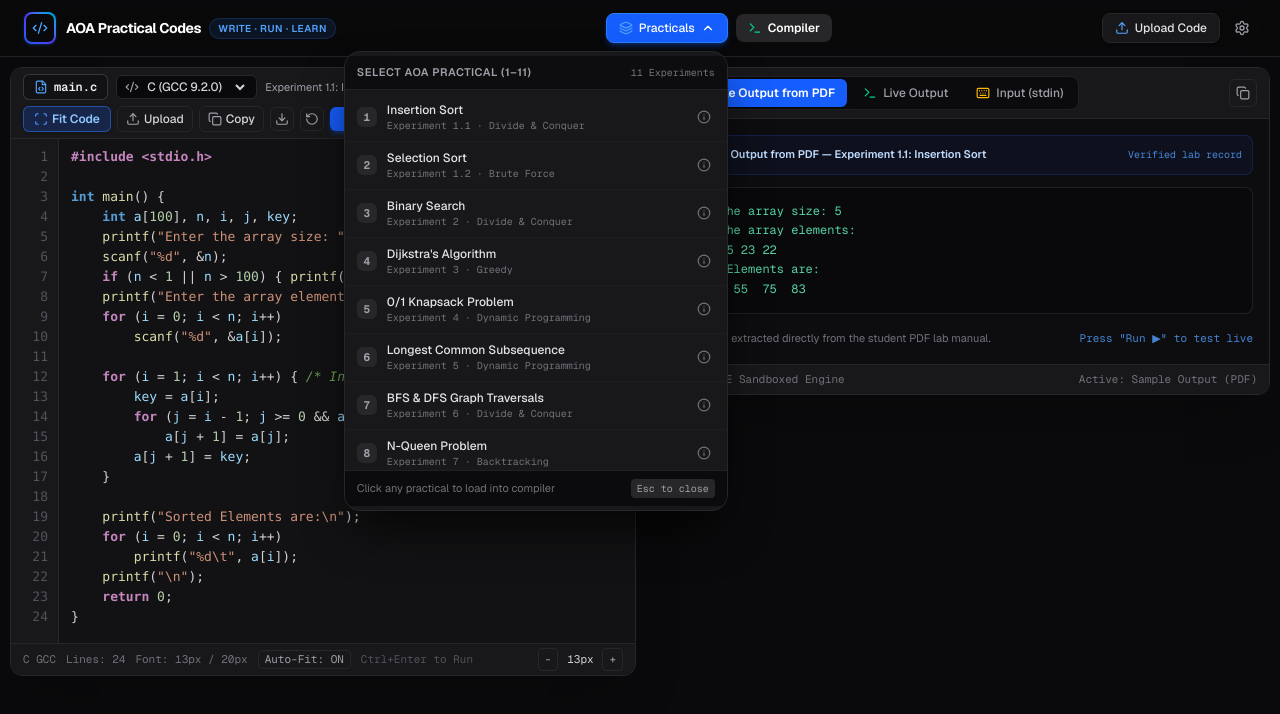
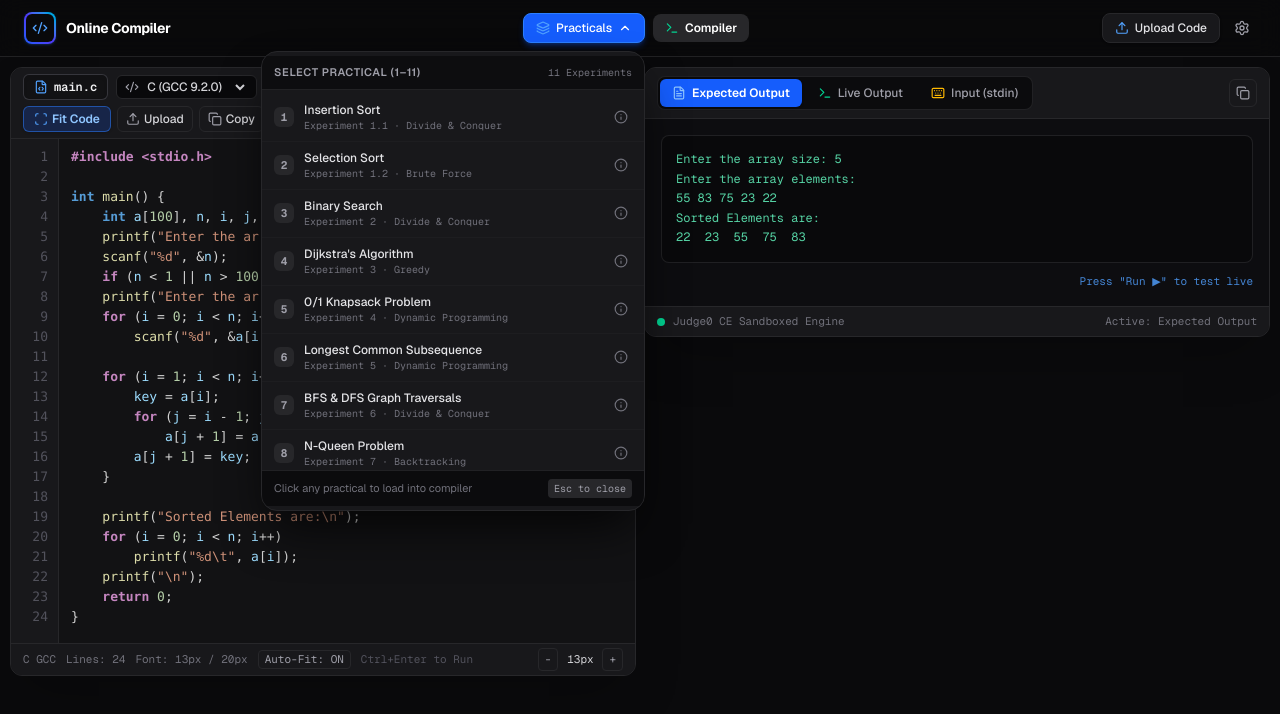
Before and after one commit to SamSurve/CODE-S, a Next.js app: page /compiler in a window 1280 px wide. Both pictures are taken after a click on the button "Practicals". Shown: the top 714 px of the page. Built offline with nearby package versions, Linux system fonts and the light colour scheme.

Commit message:
Update brand name to Online Compiler, remove PDF wording, and show clean Expected Output terminal

```diff
--- a/src/app/layout.tsx
+++ b/src/app/layout.tsx
@@ -13,17 +13,15 @@ const geistMono = Geist_Mono({
 });
 
 export const metadata: Metadata = {
-  title: 'AOA Practical Codes — Write. Run. Learn.',
+  title: 'Online Compiler',
   description:
-    'An interactive AOA (Analysis of Algorithms) practical library and online sandboxed compiler to write, upload, edit, and execute C and C++ programs.',
+    'An interactive online sandboxed compiler to write, upload, edit, and execute C and C++ programs.',
   keywords: [
-    'AOA',
-    'Analysis of Algorithms',
+    'Online Compiler',
     'C Compiler',
     'C++ Compiler',
     'Online IDE',
     'Judge0',
-    'Engineering Practicals',
     'Algorithms'
   ],
   authors: [{ name: 'Siddhant Surve' }]
--- a/src/app/practicals/page.tsx
+++ b/src/app/practicals/page.tsx
@@ -64,7 +64,7 @@ export default function PracticalsPage() {
               <span className="text-xs text-zinc-500">11 Full Practicals</span>
             </div>
             <h1 className="text-2xl sm:text-3xl font-extrabold text-white tracking-tight">
-              AOA Practical Library
+              Algorithm Practical Library
             </h1>
             <p className="text-sm text-zinc-400 mt-1 max-w-2xl leading-relaxed">
               Explore Analysis of Algorithms experiments with documented aims, step-by-step algorithms,
--- a/src/components/CodeEditor.tsx
+++ b/src/components/CodeEditor.tsx
@@ -418,7 +418,7 @@ export default function CodeEditor({
               requestAnimationFrame(resetScroll);
             }}
             className="p-1 rounded-md bg-zinc-900 hover:bg-zinc-800 border border-zinc-800 text-zinc-400 hover:text-white transition-colors"
-            title="Reset code to original PDF version"
+            title="Reset code to original version"
           >
             <RotateCcw className="w-3.5 h-3.5" />
           </button>
--- a/src/components/Navbar.tsx
+++ b/src/components/Navbar.tsx
@@ -92,10 +92,7 @@ export default function Navbar() {
             </div>
             <div className="flex items-center gap-2">
               <span className="font-bold text-sm tracking-tight text-white group-hover:text-blue-400 transition-colors">
-                AOA Practical Codes
-              </span>
-              <span className="hidden sm:inline-block px-2 py-0.5 text-[10px] font-semibold tracking-wider uppercase rounded-full bg-blue-500/10 text-blue-400 border border-blue-500/20">
-                Write · Run · Learn
+                Online Compiler
               </span>
             </div>
           </Link>
@@ -129,7 +126,7 @@ export default function Navbar() {
                 <div className="absolute left-0 sm:left-auto sm:right-0 mt-2 w-80 sm:w-96 rounded-2xl bg-zinc-900 border border-zinc-800 shadow-2xl shadow-black/80 z-50 overflow-hidden py-1 animate-in fade-in zoom-in-95 duration-150">
                   <div className="px-3 py-2 border-b border-zinc-800/80 bg-zinc-950/70 flex items-center justify-between">
                     <span className="text-[11px] font-semibold uppercase tracking-wider text-zinc-400">
-                      Select AOA Practical (1–11)
+                      Select Practical (1–11)
                     </span>
                     <span className="text-[10px] text-zinc-500 font-mono">11 Experiments</span>
                   </div>
--- a/src/components/PracticalDetailModal.tsx
+++ b/src/components/PracticalDetailModal.tsx
@@ -241,7 +241,7 @@ export default function PracticalDetailModal({
         {/* Footer */}
         <div className="flex items-center justify-between px-6 py-4 border-t border-zinc-800 bg-zinc-950/70">
           <span className="text-xs text-zinc-500 hidden sm:inline">
-            Preserved directly from college syllabus AOA record
+            Verified sample test case
           </span>
           <div className="flex items-center gap-3 w-full sm:w-auto justify-end">
             <button
--- a/src/components/RightOutputPanel.tsx
+++ b/src/components/RightOutputPanel.tsx
@@ -117,7 +117,7 @@ export default function RightOutputPanel({
       <div className="flex flex-wrap items-center justify-between gap-2 px-3 py-2 bg-[#18181b] border-b border-zinc-800 shrink-0">
         {/* Navigation Tabs */}
         <div className="flex items-center gap-1 bg-zinc-950/80 p-0.5 rounded-lg border border-zinc-800/80 text-xs">
-          {/* Tab 1: Sample Output from PDF (Default when practical is selected) */}
+          {/* Tab 1: Expected Output (Default when practical is selected) */}
           <button
             type="button"
             onClick={() => onTabChange('pdf_sample')}
@@ -128,7 +128,7 @@ export default function RightOutputPanel({
             }`}
           >
             <FileText className="w-3.5 h-3.5 text-blue-300" />
-            <span>Sample Output from PDF</span>
+            <span>Expected Output</span>
           </button>
 
           {/* Tab 2: Live Execution Output */}
@@ -212,30 +212,16 @@ export default function RightOutputPanel({
       {/* Main Content Area */}
       <div className="relative flex-1 p-4 font-mono text-xs overflow-y-auto leading-relaxed select-text bg-[#0d0d10]">
         {/* ========================================================================= */}
-        {/* TAB 1: Sample Output from PDF (Immediately shown on practical selection) */}
+        {/* TAB 1: Expected Output (Immediately shown on practical selection)        */}
         {/* ========================================================================= */}
         {activeTab === 'pdf_sample' && (
-          <div className="space-y-3">
-            {/* Context Banner */}
-            <div className="flex items-center justify-between p-2.5 rounded-lg bg-blue-950/20 border border-blue-900/40 text-blue-300 text-[11px] font-sans">
-              <div className="flex items-center gap-2">
-                <span className="w-2 h-2 rounded-full bg-blue-400 inline-block" />
-                <span className="font-semibold text-blue-200">
-                  Sample Output from PDF — {practicalExpNumber ? `${practicalExpNumber}: ` : ''}{practicalTitle || 'Practical'}
-                </span>
-              </div>
-              <span className="text-[10px] text-blue-400/80 font-mono">
-                Verified lab record
-              </span>
-            </div>
-
-            {/* Preserved PDF Output */}
-            <pre className="p-3.5 rounded-lg bg-zinc-950/80 border border-zinc-800/80 text-emerald-300/90 whitespace-pre-wrap break-words selection:bg-emerald-500/20 leading-relaxed font-mono text-[12px]">
-              {sampleOutput || '(No sample output available for this practical)'}
+          <div className="space-y-2 h-full flex flex-col">
+            {/* Output Box */}
+            <pre className="flex-1 p-3.5 rounded-lg bg-zinc-950/80 border border-zinc-800/80 text-emerald-300/90 whitespace-pre-wrap break-words selection:bg-emerald-500/20 leading-relaxed font-mono text-[12px] overflow-auto">
+              {sampleOutput || '(No expected output available for this practical)'}
             </pre>
 
-            <div className="flex items-center justify-between text-[11px] text-zinc-500 font-sans pt-1">
-              <span>This output is extracted directly from the student PDF lab manual.</span>
+            <div className="flex items-center justify-end text-[11px] text-zinc-500 font-sans pt-0.5">
               <span className="font-mono text-blue-400/80">Press &quot;Run ▶&quot; to test live</span>
             </div>
           </div>
@@ -253,7 +239,7 @@ export default function RightOutputPanel({
                   Compiling &amp; Executing in GCC Sandbox...
                 </p>
                 <p className="text-[11px] text-zinc-500 font-sans">
-                  Using preloaded PDF sample input automatically.
+                  Using preloaded sample input automatically.
                 </p>
               </div>
             ) : !result ? (
@@ -327,7 +313,7 @@ export default function RightOutputPanel({
                 <Sparkles className="w-3.5 h-3.5 text-amber-400" />
                 <span>
                   {sampleInput
-                    ? 'Sample input automatically loaded from PDF. You may edit it freely.'
+                    ? 'Sample input automatically loaded. You may edit it freely.'
                     : 'No standard input required for this program.'}
                 </span>
               </div>
@@ -337,7 +323,7 @@ export default function RightOutputPanel({
                   onClick={() => onStdinChange(sampleInput)}
                   className="text-[11px] text-amber-400 hover:underline font-mono"
                 >
-                  Reset to PDF Sample
+                  Reset to Sample Input
                 </button>
               )}
             </div>
@@ -363,7 +349,7 @@ export default function RightOutputPanel({
           <span>{result?.engine || 'Judge0 CE Sandboxed Engine'}</span>
         </div>
         <div className="flex items-center gap-3">
-          <span>Active: {activeTab === 'pdf_sample' ? 'Sample Output (PDF)' : activeTab === 'live_run' ? 'Live Execution' : 'Standard Input'}</span>
+          <span>Active: {activeTab === 'pdf_sample' ? 'Expected Output' : activeTab === 'live_run' ? 'Live Execution' : 'Standard Input'}</span>
         </div>
       </div>
     </div>
--- a/src/data/practicals.ts
+++ b/src/data/practicals.ts
@@ -829,7 +829,7 @@ export const PARADIGMS = [
 export const DEFAULT_C_STARTER = `#include <stdio.h>
 
 int main() {
-    printf("Hello from AOA Practical Compiler!\\n");
+    printf("Hello from Online Compiler!\\n");
     return 0;
 }
 `;
@@ -838,7 +838,7 @@ export const DEFAULT_CPP_STARTER = `#include <iostream>
 using namespace std;
 
 int main() {
-    cout << "Hello from AOA Practical Compiler (C++)!" << endl;
+    cout << "Hello from Online Compiler (C++)!" << endl;
     return 0;
 }
 `;
```
